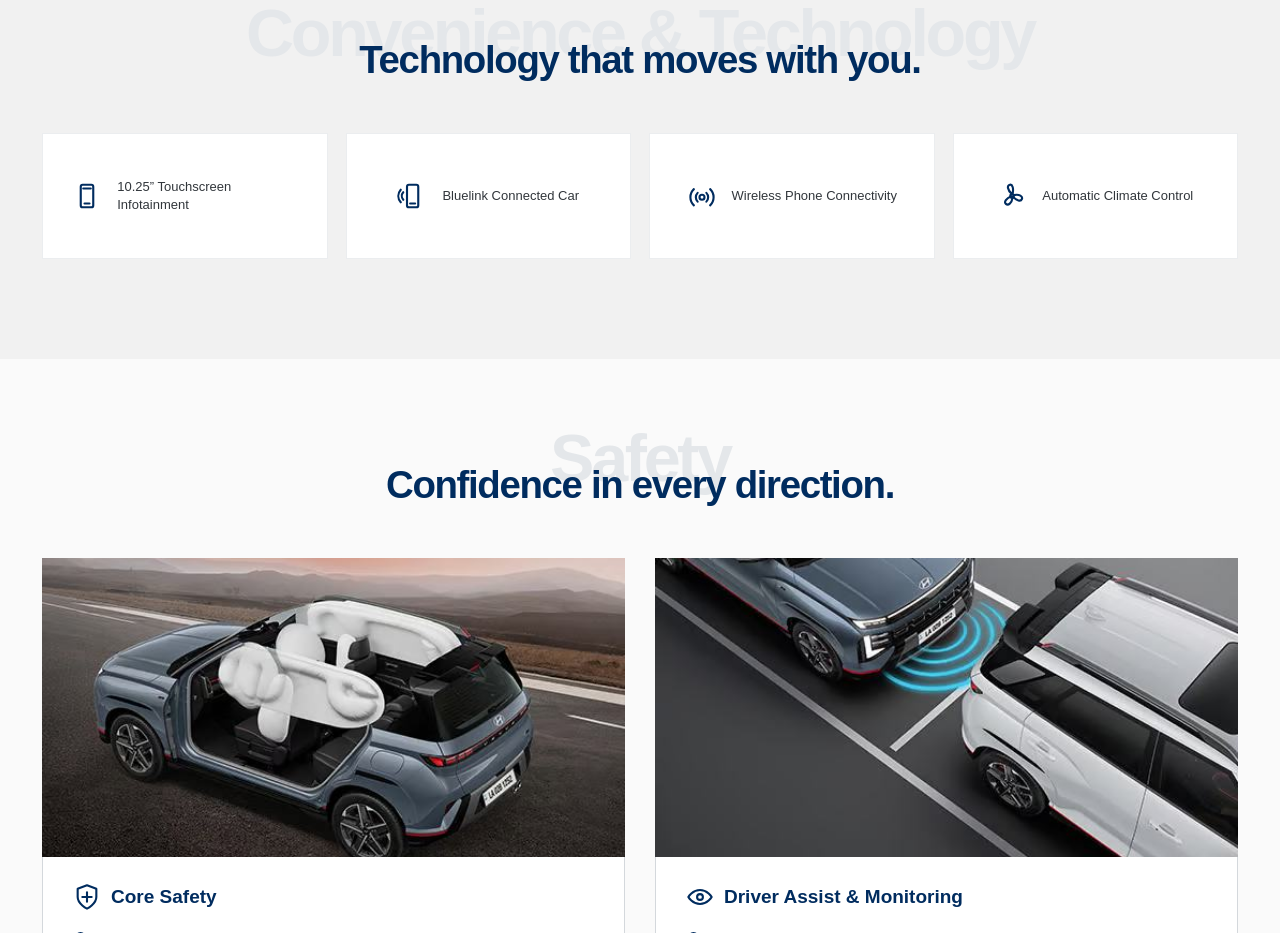
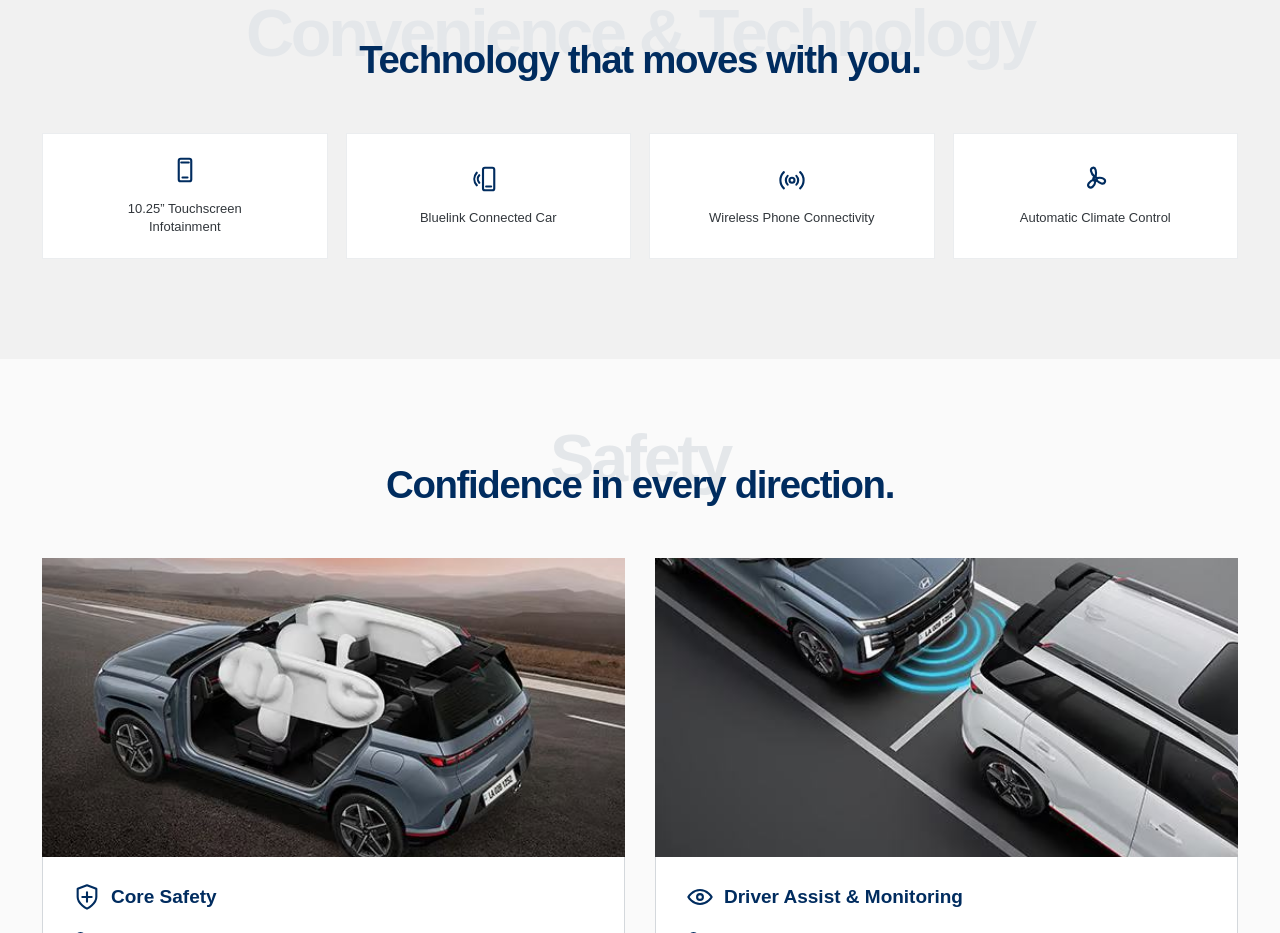
Before and after one commit to nigeethmaleesha/hyundai-website, a React (Vite) app in the folder hyundai-n-line-react/: page / in a window 1280 px wide. Shown: the part 5180-6113 px from the top of the page. Built offline with nearby package versions, Linux system fonts and the light colour scheme.

Commit message:
update scroll bar & icon

```diff
--- a/hyundai-n-line-react/src/styles.css
+++ b/hyundai-n-line-react/src/styles.css
@@ -492,11 +492,12 @@
   background: #fff;
   border: 1px solid #ebedef;
   display: flex;
+  flex-direction: column;
   align-items: center;
   justify-content: center;
   gap: 15px;
   color: var(--navy);
-  text-align: left;
+  text-align: center;
 }
 .tech-card span { max-width: 180px; color: #31363b; font-size: 13px; line-height: 1.4; }
 
@@ -1120,3 +1121,17 @@
     max-width: 360px;
   }
 }
+
+/* Hide scrollbar only - page remains fully scrollable */
+html,
+body {
+  scrollbar-width: none;
+  -ms-overflow-style: none;
+}
+
+html::-webkit-scrollbar,
+body::-webkit-scrollbar {
+  display: none;
+  width: 0;
+  height: 0;
+}
```
